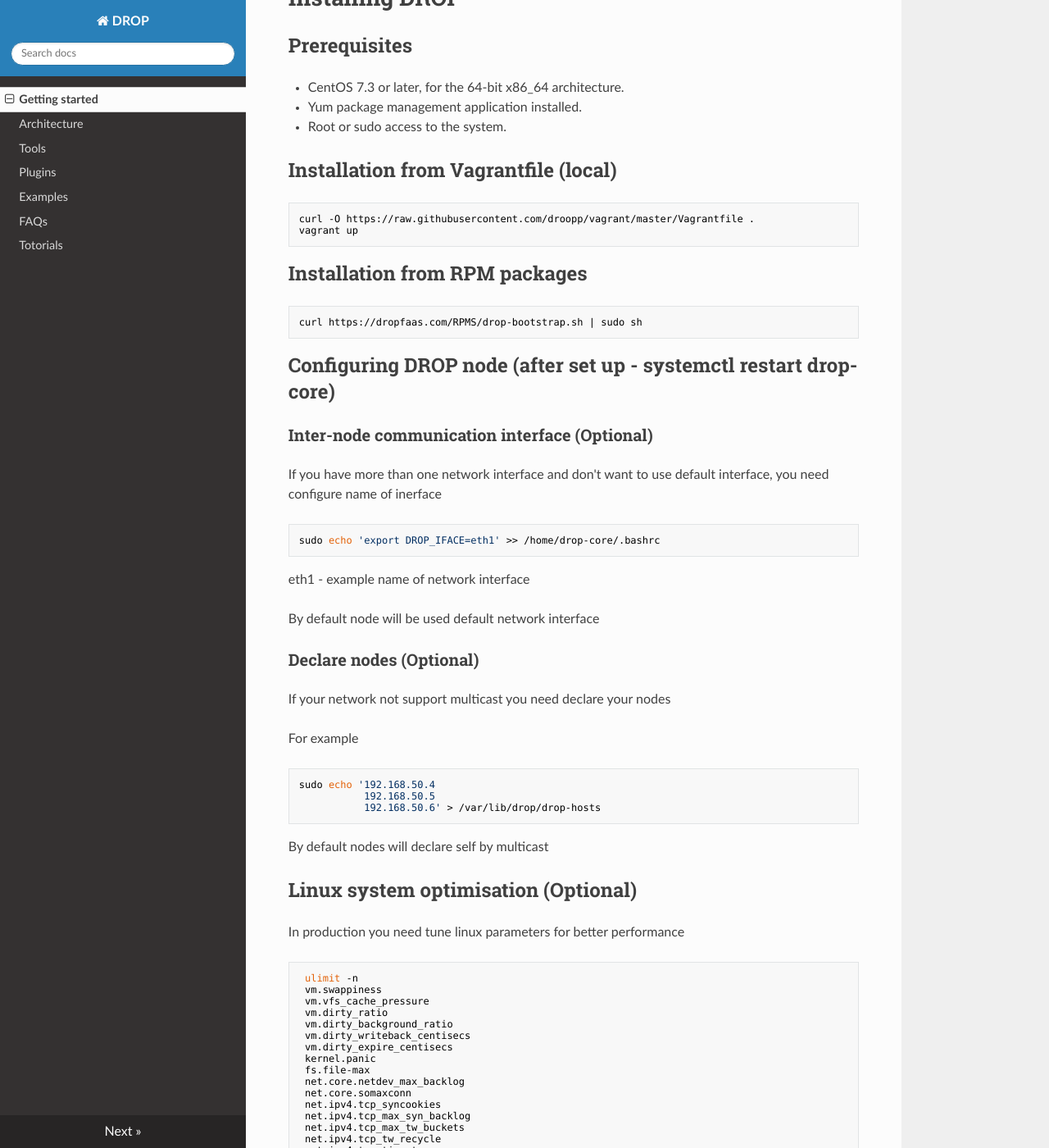
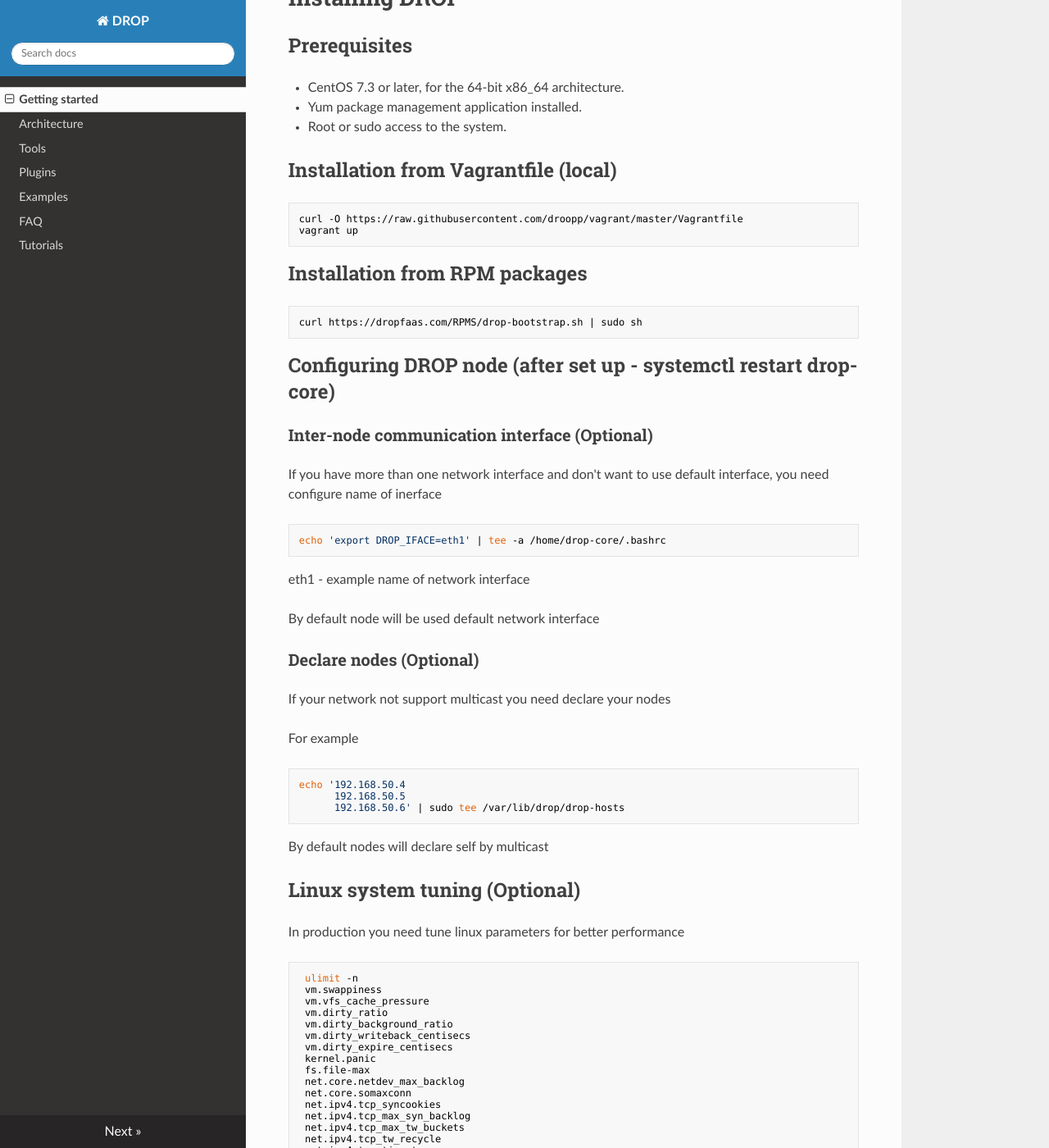
Before and after one commit to droopp/drop-docs, an MkDocs documentation site: the page built from docs/index.md, in a window 1280 px wide and 1400 px high, scrolled down 597 px. Shown: the whole window at 82% size. Built offline with MkDocs 1.6.1, drawn with Linux system fonts in a browser that asks for light colours; nearby versions of some CDN libraries.

Commit message:
Fix sudo command and typos

```diff
--- a/docs/index.md
+++ b/docs/index.md
@@ -32,7 +32,7 @@ Run code without thinking about servers.
 ## Installation from Vagrantfile (local)
 
 
-    curl -O https://raw.githubusercontent.com/droopp/vagrant/master/Vagrantfile .
+    curl -O https://raw.githubusercontent.com/droopp/vagrant/master/Vagrantfile
     vagrant up
 
 ## Installation from RPM packages
@@ -47,7 +47,7 @@ Run code without thinking about servers.
 If you have more than one network interface and don't want to use default interface,
 you need configure name of inerface
 
-    sudo echo 'export DROP_IFACE=eth1' >> /home/drop-core/.bashrc
+    echo 'export DROP_IFACE=eth1' | tee -a /home/drop-core/.bashrc
 
 eth1 - example name of network interface
 
@@ -60,15 +60,15 @@ If your network not support multicast you need declare your nodes
 
 For example
 
-    sudo echo '192.168.50.4
-               192.168.50.5
-               192.168.50.6' > /var/lib/drop/drop-hosts
+    echo '192.168.50.4
+          192.168.50.5
+          192.168.50.6' | sudo tee /var/lib/drop/drop-hosts
 
 
 By default nodes will declare self by multicast
 
 
-## Linux system optimisation (Optional)
+## Linux system tuning (Optional)
 
 In production you need tune linux parameters for better performance
 
--- a/mkdocs.yml
+++ b/mkdocs.yml
@@ -5,6 +5,6 @@ nav:
     - Tools: tools.md
     - Plugins: plugins.md
     - Examples: examples.md
-    - FAQs: facs.md
-    - Totorials: tutor.md
+    - FAQ: faq.md
+    - Tutorials: tutor.md
 theme: readthedocs
```
Also changed, not shown: docs/faq.md (renamed from docs/facs.md).
